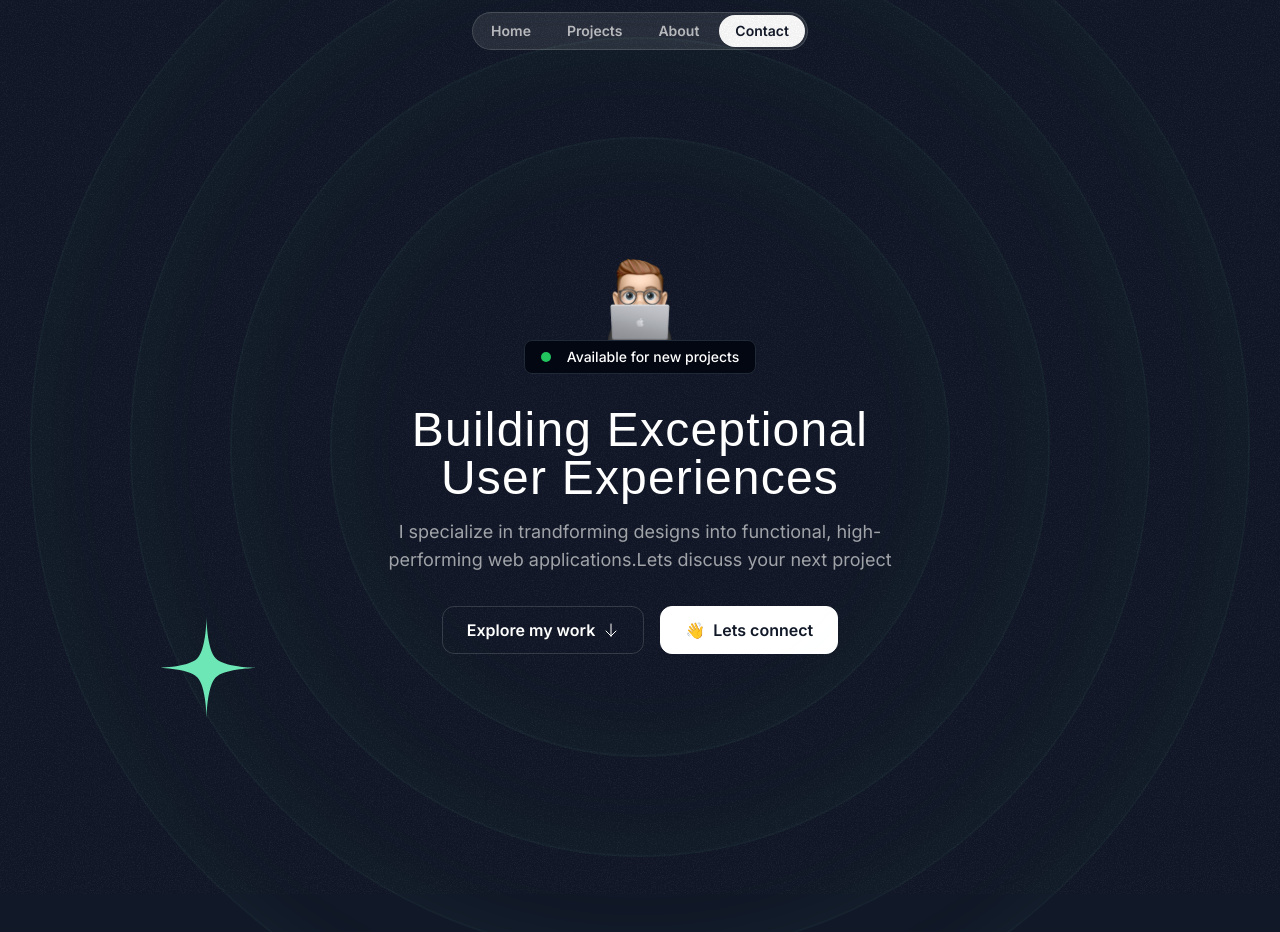
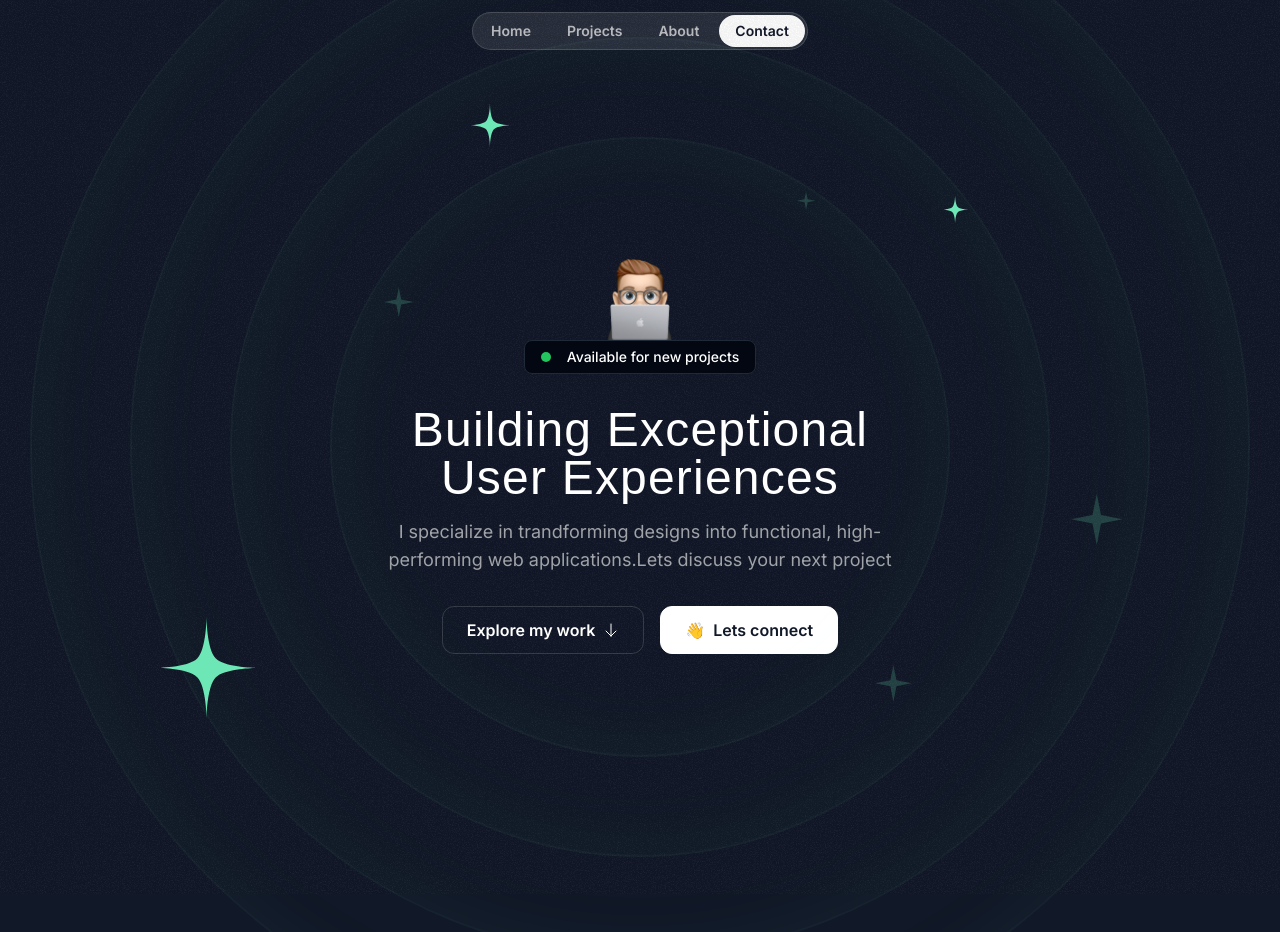
Before and after one commit to Mateennazir/-MateenDiv-, a Next.js app: page / in a window 1280 px wide. Shown: the top 932 px of the page. Built offline with nearby package versions, Linux system fonts and the light colour scheme; a web font is replaced by a local one.

Commit message:
implementation of stars are done in the background.

```diff
--- a/src/sections/Hero.tsx
+++ b/src/sections/Hero.tsx
@@ -3,6 +3,7 @@
 import ArrowDown from "@/assets/icons/arrow-down.svg";
 import grainImage from "@/assets/images/grain.jpg";
 import StarIcon from "@/assets/icons/star.svg";
+import SparkleIcon from "@/assets/icons/sparkle.svg";
 import { HeroOrbit } from "@/components/HeroOrbit";
 
 export const HeroSection = () => {
@@ -20,6 +21,24 @@
       <div className="size-[1220px] hero-ring"></div>
       <HeroOrbit size={800} rotation={-72}>
         <StarIcon className="size-28 text-emerald-300" />
+      </HeroOrbit>
+      <HeroOrbit size={550} rotation={20}>
+        <StarIcon className="size-12 text-emerald-300" />
+      </HeroOrbit>
+      <HeroOrbit size={590} rotation={98}>
+        <StarIcon className="size-8 text-emerald-300" />
+      </HeroOrbit>
+      <HeroOrbit size={430} rotation={-14}>
+        <SparkleIcon className="size-8 text-emerald-300/20" />
+      </HeroOrbit>
+      <HeroOrbit size={440} rotation={79}>
+        <SparkleIcon className="size-5 text-emerald-300/20" />
+      </HeroOrbit>
+      <HeroOrbit size={530} rotation={178}>
+        <SparkleIcon className="size-10 text-emerald-300/20" />
+      </HeroOrbit>
+      <HeroOrbit size={710} rotation={144}>
+        <SparkleIcon className="size-14 text-emerald-300/20" />
       </HeroOrbit>
       <div className="container">
         <div className="flex flex-col items-center">
```
